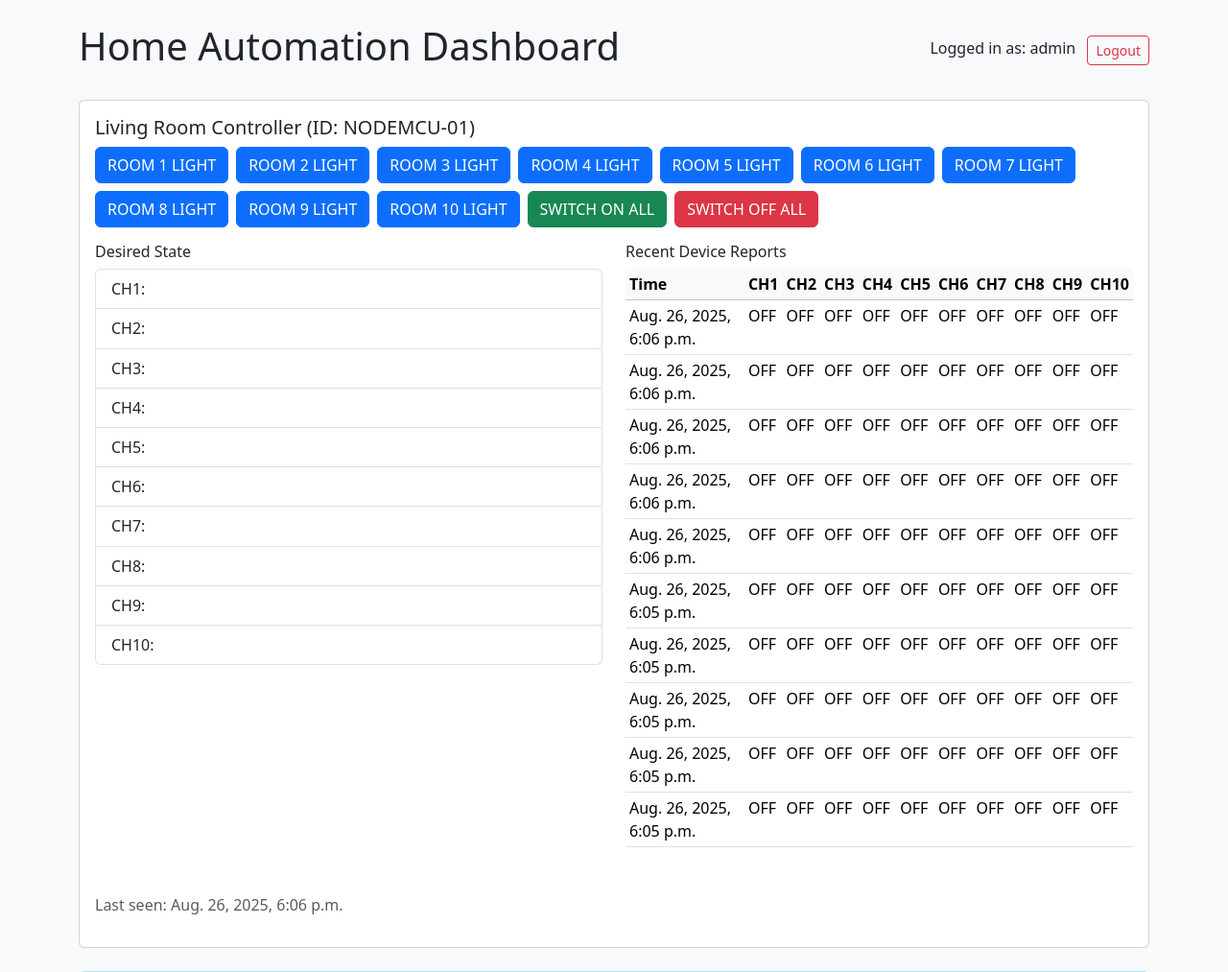
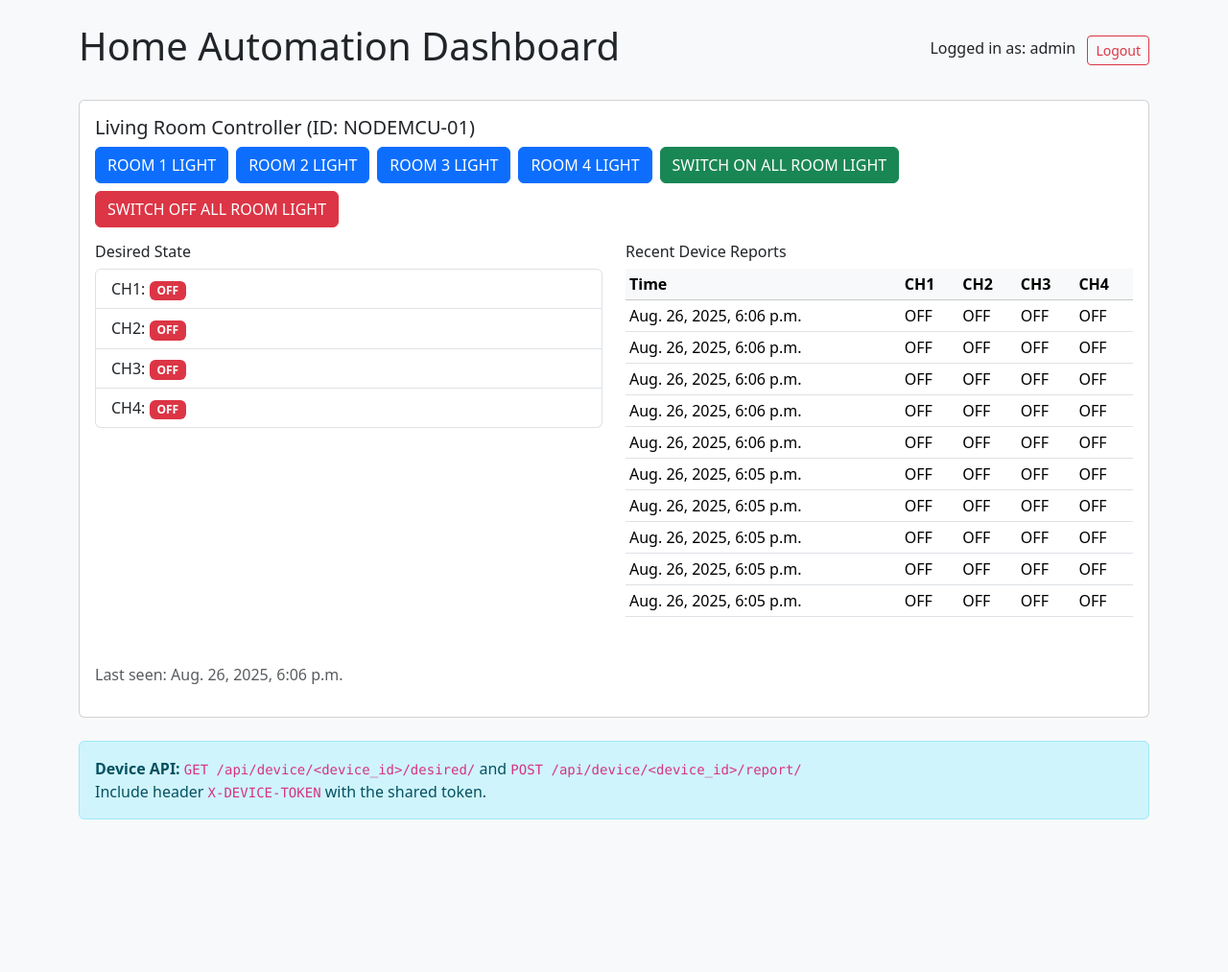
Before and after one commit to Adewole2016/HOME_AUTOMATION, a Django app: page / in a window 1280 px wide. Shown: the top 1013 px of the page at 96% size. After the commit the page ends 854 px from the top, so only its background shows below. Run offline with Django 5.2, Linux system fonts and the light colour scheme; a user stored in the database is signed in; data comes from the database, SQL or seed files in the repository.

Commit message:
Update dashboard.html

```diff
--- a/templates/dashboard.html
+++ b/templates/dashboard.html
@@ -29,11 +29,12 @@
 
       <!-- Controls -->
       <div class="d-flex gap-2 flex-wrap mb-3">
-        {% for i in channels %}
-          <button type="button" class="btn btn-primary" onclick="toggleChannel({{ i }})">ROOM {{ i }} LIGHT</button>
-        {% endfor %}
-        <button type="button" class="btn btn-success" onclick="allChannels('on')">SWITCH ON ALL</button>
-        <button type="button" class="btn btn-danger" onclick="allChannels('off')">SWITCH OFF ALL</button>
+        <button type="button" class="btn btn-primary" onclick="toggleChannel(1)">ROOM 1 LIGHT</button>
+        <button type="button" class="btn btn-primary" onclick="toggleChannel(2)">ROOM 2 LIGHT</button>
+        <button type="button" class="btn btn-primary" onclick="toggleChannel(3)">ROOM 3 LIGHT</button>
+        <button type="button" class="btn btn-primary" onclick="toggleChannel(4)">ROOM 4 LIGHT</button>
+        <button type="button" class="btn btn-success" onclick="allChannels('on')">SWITCH ON ALL ROOM LIGHT</button>
+        <button type="button" class="btn btn-danger" onclick="allChannels('off')">SWITCH OFF ALL ROOM LIGHT</button>
       </div>
 
       <!-- States -->
@@ -41,36 +42,28 @@
         <div class="col-md-6 mb-3">
           <h6>Desired State</h6>
           <ul class="list-group" id="desired-state">
-            {% for i in channels %}
-            <li class="list-group-item">
-              CH{{ i }}:
-              <span class="badge" id="ch{{ i }}-state">--</span>
-            </li>
-            {% endfor %}
+            <li class="list-group-item">CH1: <span class="badge {{ device.desired_ch1|yesno:'badge-on,badge-off' }}" id="ch1-state">{{ device.desired_ch1|yesno:"ON,OFF" }}</span></li>
+            <li class="list-group-item">CH2: <span class="badge {{ device.desired_ch2|yesno:'badge-on,badge-off' }}" id="ch2-state">{{ device.desired_ch2|yesno:"ON,OFF" }}</span></li>
+            <li class="list-group-item">CH3: <span class="badge {{ device.desired_ch3|yesno:'badge-on,badge-off' }}" id="ch3-state">{{ device.desired_ch3|yesno:"ON,OFF" }}</span></li>
+            <li class="list-group-item">CH4: <span class="badge {{ device.desired_ch4|yesno:'badge-on,badge-off' }}" id="ch4-state">{{ device.desired_ch4|yesno:"ON,OFF" }}</span></li>
           </ul>
         </div>
 
         <div class="col-md-6 mb-3">
           <h6>Recent Device Reports</h6>
           <table class="table table-sm" id="report-table">
-            <thead class="table-light">
-              <tr>
-                <th>Time</th>
-                {% for i in channels %}
-                  <th>CH{{ i }}</th>
-                {% endfor %}
-              </tr>
-            </thead>
+            <thead class="table-light"><tr><th>Time</th><th>CH1</th><th>CH2</th><th>CH3</th><th>CH4</th></tr></thead>
             <tbody>
               {% for r in reports %}
               <tr>
                 <td>{{ r.created_at }}</td>
-                {% for ch in r.channels %}
-                  <td>{{ ch|yesno:"ON,OFF" }}</td>
-                {% endfor %}
+                <td>{{ r.ch1|yesno:"ON,OFF" }}</td>
+                <td>{{ r.ch2|yesno:"ON,OFF" }}</td>
+                <td>{{ r.ch3|yesno:"ON,OFF" }}</td>
+                <td>{{ r.ch4|yesno:"ON,OFF" }}</td>
               </tr>
               {% empty %}
-              <tr><td colspan="11" class="text-muted">No reports yet.</td></tr>
+              <tr><td colspan="5" class="text-muted">No reports yet.</td></tr>
               {% endfor %}
             </tbody>
           </table>
@@ -94,6 +87,7 @@
   const DEVICE_ID = "{{ device.device_id }}";
   const TOKEN = "{{ DEVICE_SHARED_TOKEN }}";
 
+  // CSRF token helper
   function getCookie(name) {
       let cookieValue = null;
       if (document.cookie && document.cookie !== '') {
@@ -133,23 +127,25 @@
           const data = await resp.json();
           if (!data.desired) return;
 
-          for (let i = 1; i <= 10; i++) {
-              const ch = `ch${i}`;
+          ['ch1','ch2','ch3','ch4'].forEach(ch => {
               const elem = document.getElementById(`${ch}-state`);
               elem.textContent = data.desired[ch] ? 'ON' : 'OFF';
               elem.className = `badge ${data.desired[ch] ? 'badge-on' : 'badge-off'}`;
-          }
+          });
           document.getElementById('last-seen').textContent = new Date(data.timestamp).toLocaleString();
 
           const tableBody = document.getElementById('report-table').querySelector('tbody');
           tableBody.innerHTML = '';
           data.reports?.forEach(r => {
-              let row = `<tr><td>${new Date(r.created_at).toLocaleString()}</td>`;
-              for (let i = 1; i <= 10; i++) {
-                  row += `<td>${r[`ch${i}`] ? 'ON' : 'OFF'}</td>`;
-              }
-              row += '</tr>';
-              tableBody.insertAdjacentHTML('beforeend', row);
+              tableBody.insertAdjacentHTML('beforeend', `
+                  <tr>
+                      <td>${new Date(r.created_at).toLocaleString()}</td>
+                      <td>${r.ch1 ? 'ON' : 'OFF'}</td>
+                      <td>${r.ch2 ? 'ON' : 'OFF'}</td>
+                      <td>${r.ch3 ? 'ON' : 'OFF'}</td>
+                      <td>${r.ch4 ? 'ON' : 'OFF'}</td>
+                  </tr>
+              `);
           });
       } catch(err) {
           console.error(err);
```
